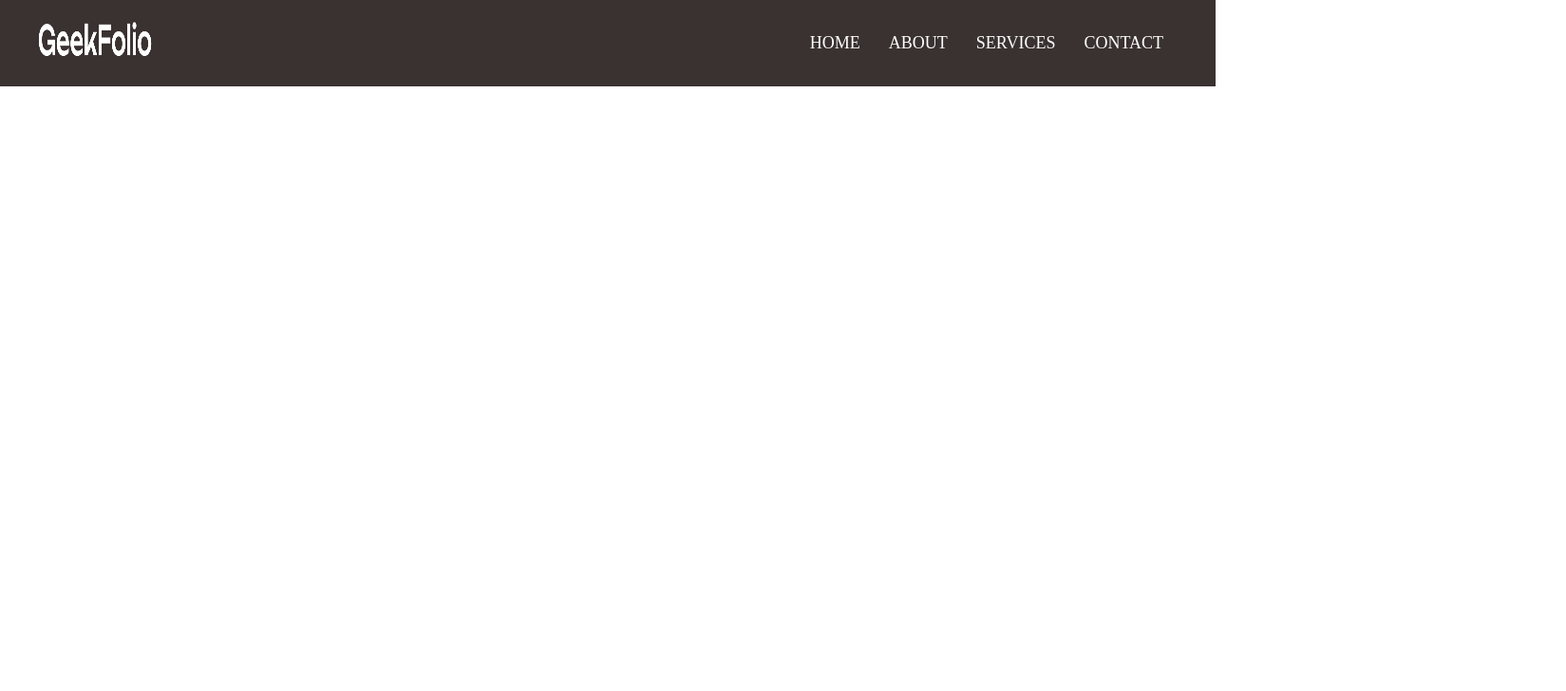
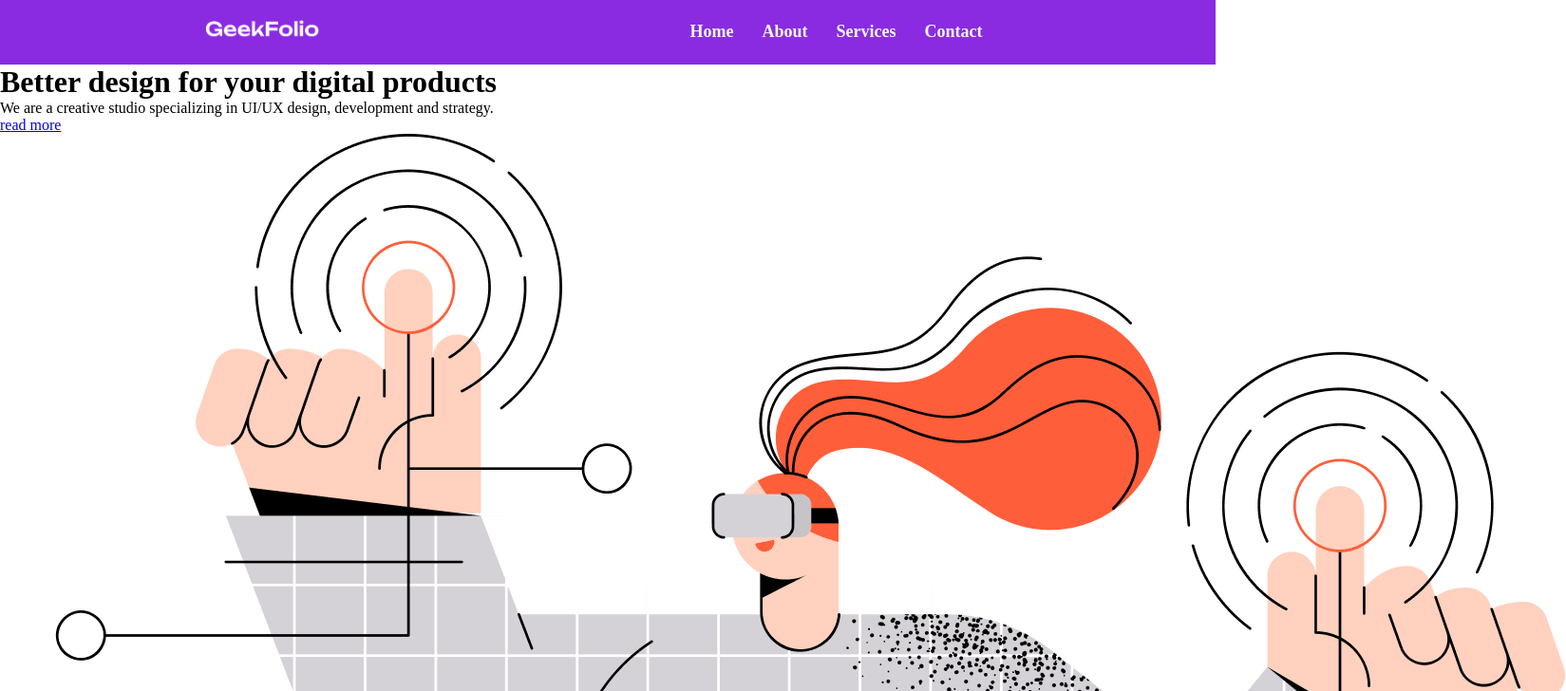
Before and after one commit to AkashAhmedSumon/first-github-repo, a plain HTML site: page index.html in a window 1280 px wide. Shown: the top 728 px of the page at 95% size, 1649 px wide, since content can reach past the window. Drawn offline with Linux system fonts and the light colour scheme.

Commit message:
header section styles css

```diff
--- a/index.html
+++ b/index.html
@@ -23,5 +23,23 @@
       </div>
     </div>
   </section>
+
+  <div class="banner-are">
+    <div class="banner-container">
+      <div class="banner-start">
+        <div class="banner-content">
+          <h1>Better design for
+            your digital products</h1>
+            <p>We are a creative studio specializing in UI/UX design, development and strategy.</p>
+            <a href="#">read more</a>
+        </div>
+        <div class="banner-img">
+          <img src="images/banner.png" alt="banner">
+        </div>
+      </div>
+    </div>
+  </div>
+
+
 </body>
 </html>
--- a/style.css
+++ b/style.css
@@ -2,50 +2,33 @@
     margin: 0px;
     padding: 0px;
 }
-.header-part{
-    background-color: rgb(58, 49, 49);;
+section.header-part {
+    background-color: blueviolet;
 }
 .container{
-    width: 1200px;
-    margin: auto;
     padding: 20px;
 }
 .header-top {
     display: flex;
-    justify-content: space-between;
+    justify-content: space-around;
+    align-items: center;
 }
-
 .logo img {
     width: 120px;
 }
-.logo{
+.nav {
     display: flex;
 }
-
-.nav {
-    display: flex;
-    align-items: center;
+.nav li {
+    list-style: none;
+    text-transform: capitalize;
+    margin-right: 15px;
+    padding-right: 15px;
+    color: aliceblue;
+    cursor: pointer;
+    font-size: 18px;
+    font-weight: bold;
 }
-
-.active{
-    background-color: darkblue;
+.nav li:hover{
+    color: rgb(33, 21, 43);
 }
-.nav li{
-    list-style: none;
-    font-size: 18px;
-    text-transform: uppercase;
-    color: white;
-    padding: 15px;
-    cursor: pointer;
-}
-
-.nav li:hover{
-    background-color: darkblue;
-    border-top-right-radius: 10px;
-    border-bottom-left-radius: 10px;
-    transition: 01s;
-    -webkit-transition: 01s;
-    -moz-transition: 01s;
-    -ms-transition: 01s;
-    -o-transition: 01s;
-}
```
